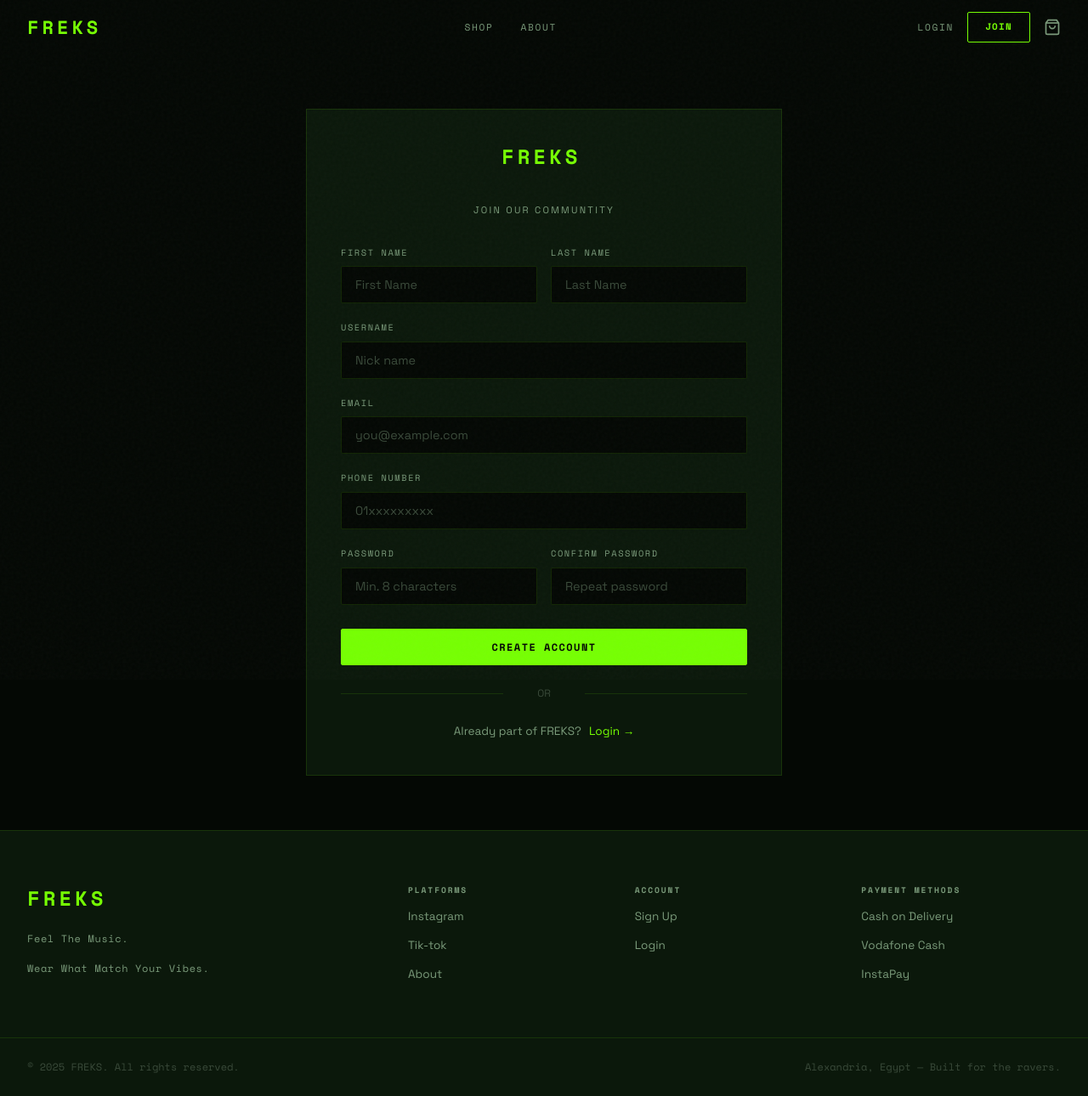
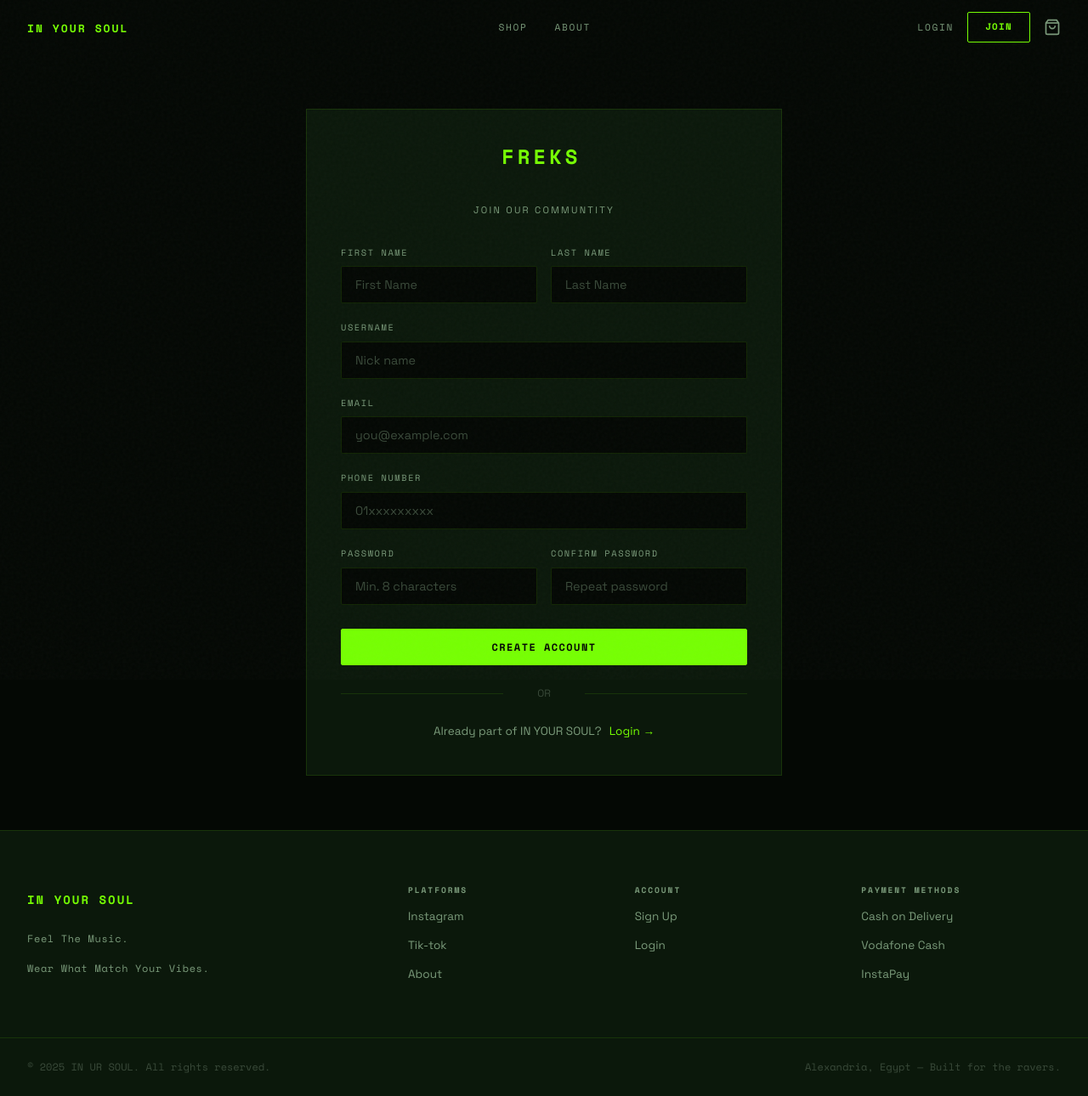
Before and after one commit to Axibrahim/in-your-soul, a Flask app: page /auth/register in a window 1280 px wide. Shown: the whole page at 85% size. Run offline with Flask 3, Linux system fonts and the light colour scheme; some libraries are stand-ins or nearby versions.

Commit message:
Rebrand to IN YOUR SOUL, remove hero video

```diff
--- a/app/email.py
+++ b/app/email.py
@@ -35,14 +35,14 @@
 
     link = url_for('auth.verify_email', token=token, _external=True)
     body = (
-        f"Welcome to FREKS.\n\n"
+        f"Welcome to IN YOUR SOUL.\n\n"
         f"Click the link below to verify your email address. "
         f"It expires in 1 hour.\n\n{link}\n\n"
         f"If you didn't create this account, ignore this email."
     )
 
     msg = EmailMessage()
-    msg['Subject'] = 'Verify your FREKS account'
+    msg['Subject'] = 'Verify your IN YOUR SOUL account'
     msg['From'] = gmail_user
     msg['To'] = to_email
     msg.set_content(body)
--- a/app/templates/admin/base.html
+++ b/app/templates/admin/base.html
@@ -6,7 +6,7 @@
   <meta name="csrf-token" content="{{ csrf_token() }}"/>
   <meta name="viewport" content="width=device-width, initial-scale=1.0"/>
   <meta name="viewport" content="width=device-width, initial-scale=1.0"/>
-  <title>{% block title %}Admin{% endblock %} — FREKS ADMIN</title>
+  <title>{% block title %}Admin{% endblock %} — IN YOUR SOUL ADMIN</title>
   <link rel="preconnect" href="https://fonts.googleapis.com"/>
   <link rel="preconnect" href="https://fonts.gstatic.com" crossorigin/>
   <link href="https://fonts.googleapis.com/css2?family=Space+Grotesk:wght@300;400;500;600;700&family=Space+Mono:wght@400;700&display=swap" rel="stylesheet"/>
@@ -35,8 +35,8 @@
   <aside class="admin-sidebar">
     <div style="padding:0 1.5rem 2rem; border-bottom:1px solid var(--border); margin-bottom:1rem;">
       <a href="{{ url_for('main.index') }}" style="display:block;">
-        <svg width="80" height="24" viewBox="0 0 80 24" fill="none">
-          <text x="0" y="19" font-family="Space Mono" font-weight="700" font-size="19" fill="#76ff03" letter-spacing="3">FREKS</text>
+        <svg width="150" height="24" viewBox="0 0 150 24" fill="none">
+          <text x="0" y="17" font-family="Space Mono" font-weight="700" font-size="11" fill="#76ff03" letter-spacing="1.5">IN YOUR SOUL</text>
         </svg>
       </a>
       <div style="font-family:var(--font-display);font-size:0.58rem;letter-spacing:0.2em;color:var(--danger);margin-top:0.5rem;">ADMIN SYSTEM</div>
--- a/app/templates/auth/check_email.html
+++ b/app/templates/auth/check_email.html
@@ -3,7 +3,7 @@
 <div class="form-page">
   <div class="form-card">
     <div class="form-logo">
-      <span class="glitch" data-text="FREKS">FREKS</span>
+      <span class="glitch" data-text="IN YOUR SOUL">IN YOUR SOUL</span>
     </div>
     <h1 style="text-align:center; margin-bottom: 0.75rem;">Check Your Email</h1>
     <p class="form-title" style="letter-spacing: 0.02em; text-transform: none; font-size: 0.85rem; line-height: 1.7;">
--- a/app/templates/auth/login.html
+++ b/app/templates/auth/login.html
@@ -37,7 +37,7 @@
     <div class="form-divider">OR</div>
 
     <div style="text-align:center; font-size:0.85rem; color:var(--text-dim);">
-      New to FREKS?
+      New to IN YOUR SOUL?
       <a href="{{ url_for('auth.register') }}" style="color:var(--accent); margin-left:0.35rem;">Create Account →</a>
     </div>
   </div>
--- a/app/templates/auth/register.html
+++ b/app/templates/auth/register.html
@@ -59,7 +59,7 @@
     <div class="form-divider">OR</div>
 
     <div style="text-align:center; font-size:0.85rem; color:var(--text-dim);">
-      Already part of FREKS?
+      Already part of IN YOUR SOUL?
       <a href="{{ url_for('auth.login') }}" style="color:var(--accent); margin-left:0.35rem;">Login →</a>
     </div>
   </div>
--- a/app/templates/auth/resend_verification.html
+++ b/app/templates/auth/resend_verification.html
@@ -3,7 +3,7 @@
 <div class="form-page">
   <div class="form-card">
     <div class="form-logo">
-      <span class="glitch" data-text="FREKS">FREKS</span>
+      <span class="glitch" data-text="IN YOUR SOUL">IN YOUR SOUL</span>
     </div>
     <h1 style="text-align:center; margin-bottom: 0.75rem;">Resend Verification</h1>
     <p class="form-title" style="letter-spacing: 0.02em; text-transform: none; font-size: 0.85rem; line-height: 1.7;">
--- a/app/templates/base.html
+++ b/app/templates/base.html
@@ -5,8 +5,8 @@
   <meta name="viewport" content="width=device-width, initial-scale=1">
   <meta charset="UTF-8"/>
   <meta name="viewport" content="width=device-width, initial-scale=1.0"/>
-  <title>FREKS — Online — STORE</title>
-  <meta name="description" content="FREKS — Egyptian rave & techno streetwear. Oversized drops built for the underground."/>
+  <title>IN YOUR SOUL — Online — STORE</title>
+  <meta name="description" content="IN YOUR SOUL — Egyptian rave & techno streetwear. Oversized drops built for the underground."/>
   <link rel="preconnect" href="https://fonts.googleapis.com"/>
   <link rel="preconnect" href="https://fonts.gstatic.com" crossorigin/>
   <link href="https://fonts.googleapis.com/css2?family=Space+Grotesk:wght@300;400;500;600;700&family=Space+Mono:wght@400;700&display=swap" rel="stylesheet"/>
@@ -22,8 +22,8 @@
 <nav class="nav" id="navbar">
   <div class="nav-inner">
     <a href="{{ url_for('main.index') }}" class="nav-logo">
-      <svg width="90" height="28" viewBox="0 0 90 28" fill="none" xmlns="http://www.w3.org/2000/svg">
-        <text x="0" y="22" font-family="Space Mono" font-weight="700" font-size="22" fill="#76ff03" letter-spacing="4">FREKS</text>
+      <svg width="170" height="28" viewBox="0 0 170 28" fill="none" xmlns="http://www.w3.org/2000/svg">
+        <text x="0" y="20" font-family="Space Mono" font-weight="700" font-size="13" fill="#76ff03" letter-spacing="2">IN YOUR SOUL</text>
       </svg>
     </a>
 
@@ -97,8 +97,8 @@
 <footer class="footer">
   <div class="footer-top">
     <div class="footer-brand">
-      <svg width="100" height="30" viewBox="0 0 100 30" fill="none">
-        <text x="0" y="24" font-family="Space Mono" font-weight="700" font-size="24" fill="#76ff03" letter-spacing="4">FREKS</text>
+      <svg width="190" height="30" viewBox="0 0 190 30" fill="none">
+        <text x="0" y="22" font-family="Space Mono" font-weight="700" font-size="14" fill="#76ff03" letter-spacing="2">IN YOUR SOUL</text>
       </svg>
       <p class="footer-tagline">Feel The Music.</p>
            <p class="footer-tagline">Wear What Match Your Vibes.</p>
@@ -129,7 +129,7 @@
     </div>
   </div>
   <div class="footer-bottom">
-    <span>© 2025 FREKS. All rights reserved.</span>
+    <span>© 2025 IN UR SOUL. All rights reserved.</span>
     <span>Alexandria, Egypt — Built for the ravers.</span>
   </div>
 </footer>
--- a/app/templates/main/index.html
+++ b/app/templates/main/index.html
@@ -20,8 +20,8 @@
   <div class="hero-content">
     <div class="hero-eyebrow reveal">EGYPTIAN BRAND — EST. 2025</div>
     <h1 class="hero-title reveal">
-      FREKS
-      <span class="accent glitch" data-text="OVERSIZED">T-SHIRTS</span>
+      IN YOU'RE
+      <span class="accent glitch" data-text="OVERSIZED">SOUL</span>
     </h1>
     <div class="hero-cta reveal">
       <a href="{{ url_for('main.shop') }}" class="btn btn--lg">
```
Also changed, not shown: 1 other file.
